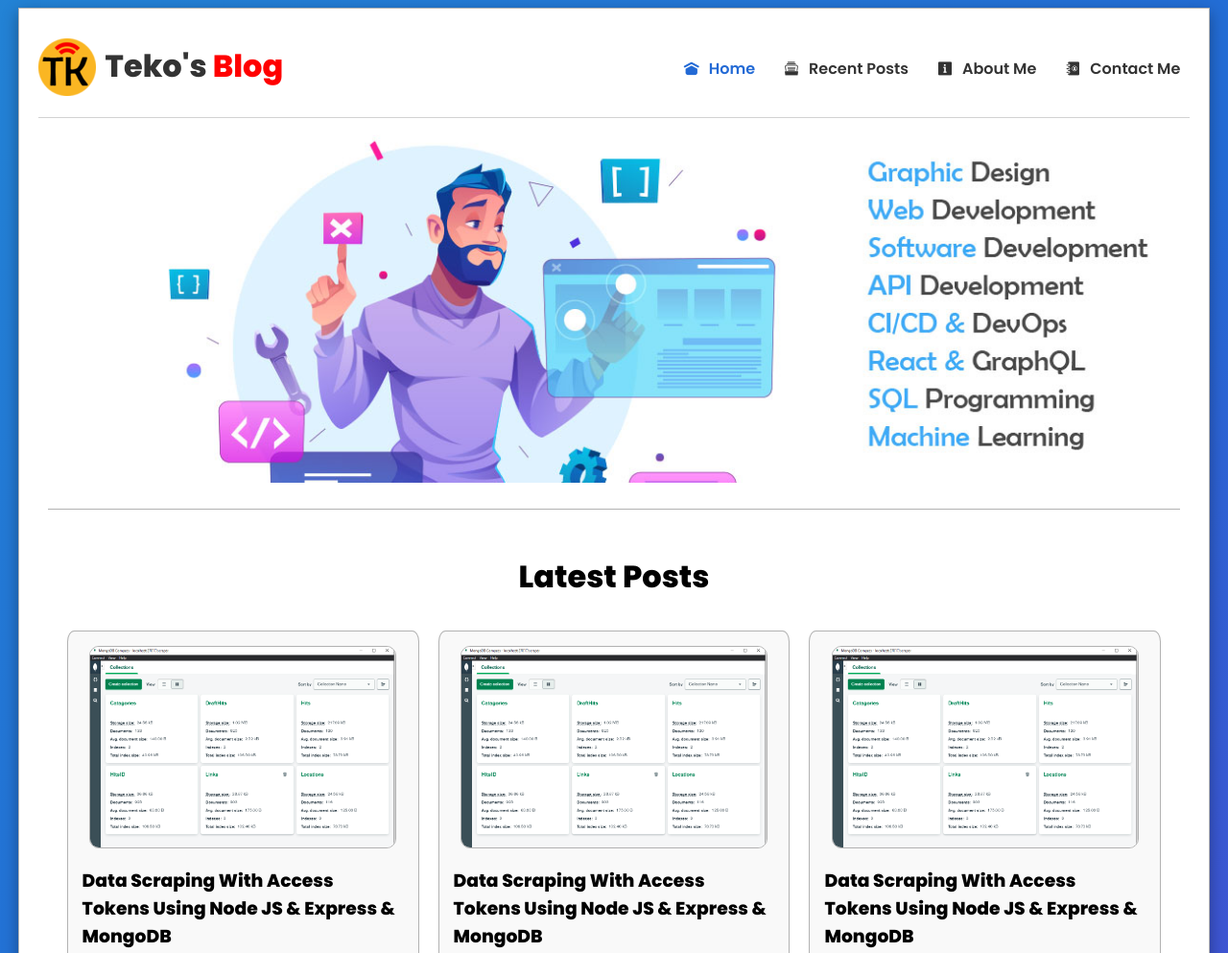
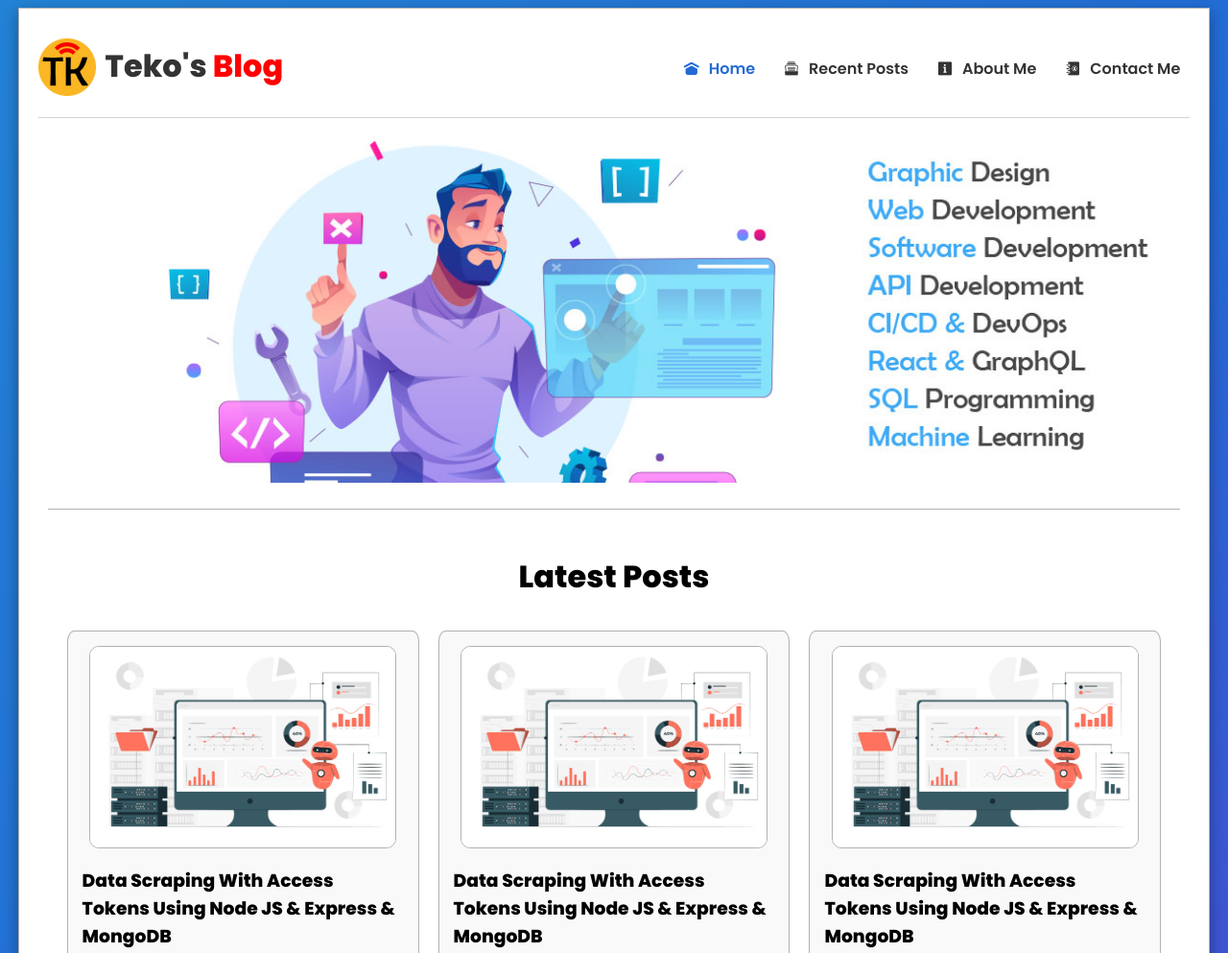
Before and after one commit to TarekElBarody/tekos-blog, a website: page index.html in a window 1280 px wide. Shown: the top 993 px of the page at 96% size. Drawn offline with Linux system fonts and the light colour scheme.

Commit message:
Blog Post Update

```diff
--- a/assets/icofont/icofont.css
+++ b/assets/icofont/icofont.css
@@ -11,6 +11,7 @@
     font-weight: normal;
     src: url('./fonts/icofont.woff2') format('woff2'),
         url('./fonts/icofont.woff') format('woff');
+    font-display: swap;
 }
 
 [class^='icofont-'],
--- a/index.html
+++ b/index.html
@@ -4,6 +4,8 @@
 <head>
     <title>Teko's Blog</title>
     <meta charset="utf-8">
+    <meta http-equiv="Content-Security-Policy"
+        content="default-src 'self' 'unsafe-eval' *; style-src *; media-src *; script-src 'self' 'unsafe-inline' 'unsafe-eval'; ">
     <link rel="apple-touch-icon" sizes="57x57" href="assets/icons/apple-icon-57x57.png">
     <link rel="apple-touch-icon" sizes="60x60" href="assets/icons/apple-icon-60x60.png">
     <link rel="apple-touch-icon" sizes="72x72" href="assets/icons/apple-icon-72x72.png">
@@ -31,7 +33,7 @@
     <div class="container">
         <header>
             <h1>
-                <img src="assets/icons/apple-icon-60x60.png" alt="Teko's Blog" width="60" height="60">
+                <img src="assets/icons/apple-icon-120x120.png" alt="Teko's Blog" width="60" height="60">
                 <a href="index.html">Teko's <span>Blog</span></a>
             </h1>
             <nav>
@@ -61,7 +63,7 @@
                 <h2 class="posts-hd">Latest Posts</h2>
                 <div class="posts">
                     <div class="post-card">
-                        <img src="assets/images/p01.png" width="300" height="200"
+                        <img src="assets/images/p02.jpg" width="300" height="200"
                             alt="Data Scraping With Access Tokens Using Node JS & Express & MongoDB">
                         <h3>Data Scraping With Access Tokens Using Node JS & Express & MongoDB</h3>
                         <p>It was challenging to create a data scraping using Node JS as a scraping platform.
@@ -69,7 +71,7 @@
                         <button>Read More</button>
                     </div>
                     <div class="post-card">
-                        <img src="assets/images/p01.png" width="300" height="200"
+                        <img src="assets/images/p02.jpg" width="300" height="200"
                             alt="Data Scraping With Access Tokens Using Node JS & Express & MongoDB">
                         <h3>Data Scraping With Access Tokens Using Node JS & Express & MongoDB</h3>
                         <p>It was challenging to create a data scraping using Node JS as a scraping platform.
@@ -77,7 +79,7 @@
                         <button>Read More</button>
                     </div>
                     <div class="post-card">
-                        <img src="assets/images/p01.png" width="300" height="200"
+                        <img src="assets/images/p02.jpg" width="300" height="200"
                             alt="Data Scraping With Access Tokens Using Node JS & Express & MongoDB">
                         <h3>Data Scraping With Access Tokens Using Node JS & Express & MongoDB</h3>
                         <p>It was challenging to create a data scraping using Node JS as a scraping platform.
```
Also changed, not shown: assets/images/p02.jpg (added), 1 other file.
